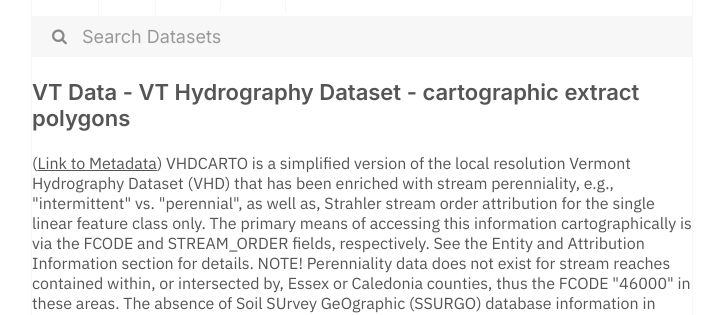
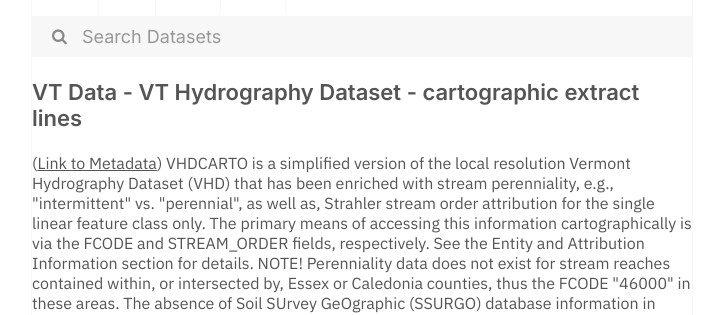
Before and after one commit to dayda-entities/vermont-center-for-geographic-information, a Jekyll site: the page built from _posts/2020-11-12-vt-data-vt-hydrography-dataset.md, in a window 1280 px wide. Shown: the part 269-584 px from the top of the page, without its empty margins (278-1000 px from the left). Built offline with Jekyll 4.4.1, drawn with Linux system fonts in a browser that asks for light colours; part of the change alters nothing that is shown.

Commit message:
Publish Data

```diff
--- a/_posts/2020-11-12-vt-data-vt-hydrography-dataset.md
+++ b/_posts/2020-11-12-vt-data-vt-hydrography-dataset.md
@@ -1,7 +1,7 @@
 ---
-title: VT Data - VT Hydrography Dataset - cartographic extract polygons
-created: '2020-11-12T13:05:45.587829'
-modified: '2020-11-12T13:05:45.587841'
+title: VT Data - VT Hydrography Dataset - cartographic extract lines
+created: '2020-11-12T13:05:48.798231'
+modified: '2020-11-12T13:05:48.798242'
 state: active
 type: dataset
 tags:
@@ -25,7 +25,7 @@ tags:
   - Watersheds
 groups: []
 csv_url: >-
-  https://geodata.vermont.gov/datasets/87b11946959a4961a0f594208ae7ccd3_11.csv?outSR=%7B%22latestWkid%22%3A32145%2C%22wkid%22%3A32145%7D
+  https://geodata.vermont.gov/datasets/acda0d7626644d9ca4d2c00dbe0141e0_10.csv?outSR=%7B%22latestWkid%22%3A32145%2C%22wkid%22%3A32145%7D
 json_url: ''
 layout: post
 
```
